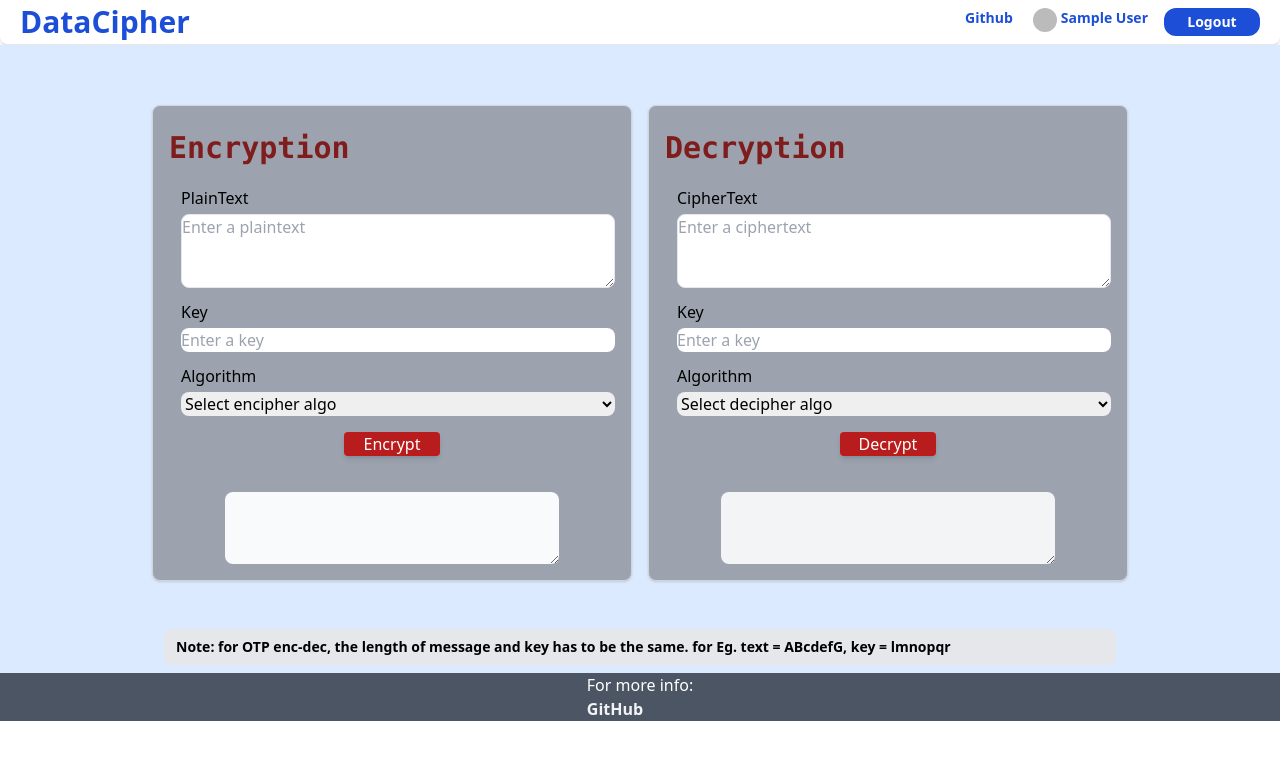
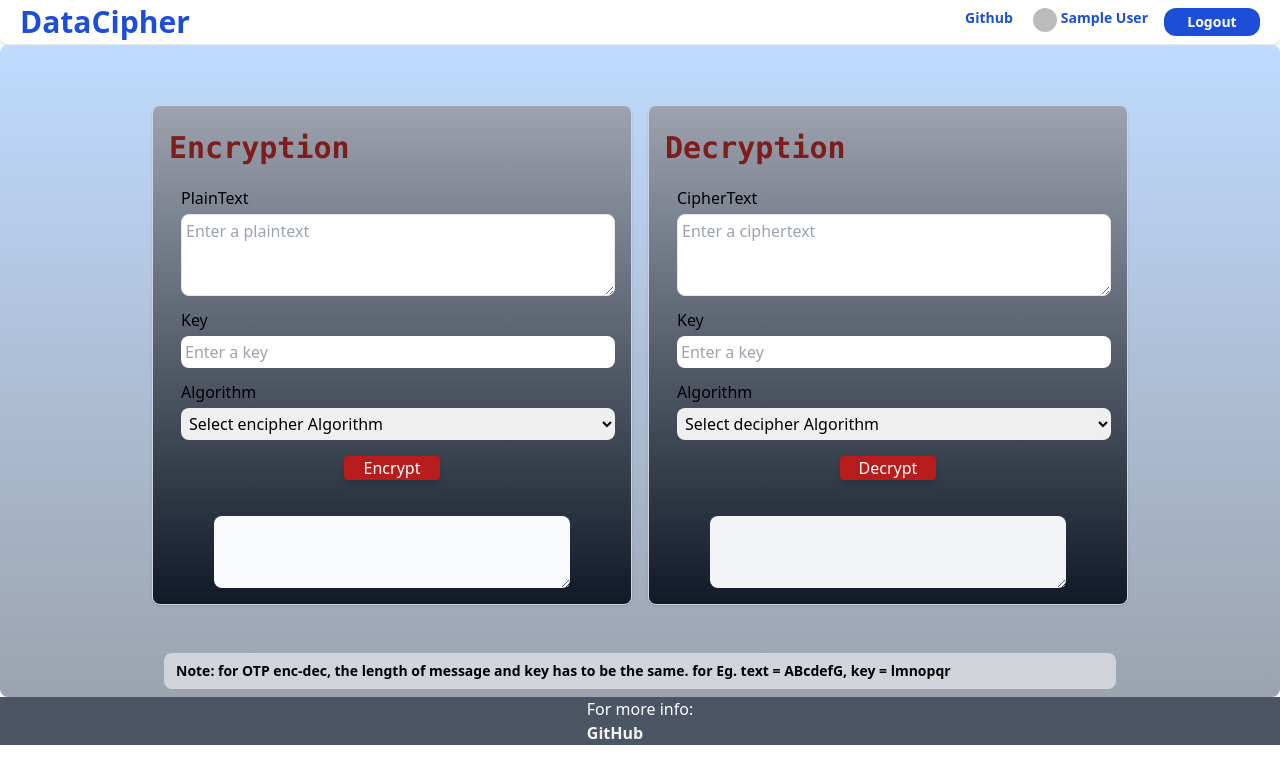
Before and after one commit to SalasDelil/Data-Cipher, a Next.js app in the folder data-cryptography/: page / in a window 1280 px wide. Shown: the top 784 px of the page. Built offline with nearby package versions, Linux system fonts and the light colour scheme; no server answers; sample sign-in values are in the browser's storage.

Commit message:
added features

```diff
--- a/data-cryptography/components/Crypto/index.tsx
+++ b/data-cryptography/components/Crypto/index.tsx
@@ -59,12 +59,11 @@ export default function Crypto() {
   };
 
   return (
-    <div className="flex flex-col mx-auto bg-blue-100">
+    <div className="flex flex-col mx-auto rounded-lg bg-gradient-to-b from-blue-200 to-gray-400">
       <main className="flex flex-col md:px-36">
-        <div className="flex flex-wrap md:flex-nowrap justify-center text-semibold my-10  ">
+        <div className="flex flex-wrap md:flex-nowrap justify-center text-semibold my-10">
           <div
-            className="w-full md:w-1/2 flex flex-col justify-center mx-2 mt-5 p-4
-           bg-gray-400 border rounded-lg border-gray-300 shadow"
+            className="w-full md:w-1/2 flex flex-col justify-center mx-2 mt-5 p-4 bg-gradient-to-b from-gray-400 to-gray-900 border rounded-lg border-gray-300 shadow"
           >
             <div className="my-2 text-3xl  font-mono text-red-900 font-bold">
               Encryption
@@ -75,7 +74,7 @@ export default function Crypto() {
                 type="text"
                 rows={3}
                 placeholder="Enter a plaintext"
-                className="ml-3 w-1/1 border focus:border-blue-500 rounded-lg"
+                className="ml-3 p-1 w-1/1 border focus:border-blue-500 rounded-lg"
                 onChange={(event) => handleInputChange(event)}
                 value={text}
               />
@@ -88,7 +87,7 @@ export default function Crypto() {
                 placeholder="Enter a key"
                 value={key}
                 onChange={(event) => setKey(event.target.value)}
-                className="w-1/1 ml-3 rounded-lg"
+                className="w-1/1 ml-3 p-1 rounded-lg"
               />
             </div>
             <div className="flex flex-col mt-2">
@@ -96,10 +95,10 @@ export default function Crypto() {
               <select
                 id="Algo"
                 name="Algo"
-                className="rounded-lg ml-3 w-1/1"
+                className="rounded-lg ml-3 p-1 w-1/1"
                 onChange={(event) => setAlgorithm(event.target.value)}
               >
-                <option value="">Select encipher algo</option>
+                <option value="">Select encipher Algorithm</option>
                 <option value="AES">AES</option>
                 <option value="TripleDES">TripleDES</option>
                 <option value="OTP">OTP</option>
@@ -112,15 +111,14 @@ export default function Crypto() {
               Encrypt
             </button>
             <textarea
-              className="font-semibold text-xl w-3/4 mx-auto mt-5 bg-gray-50 p-2 rounded-lg"
+              className="text-xl w-4/5 mx-auto mt-5 bg-gray-50 p-2 rounded-lg"
               value={encrypted}
               readOnly="true"
             />
           </div>
 
           <div
-            className="w-full md:w-1/2 flex flex-col justify-center mx-2 mt-5 p-4
-            bg-gray-400 border rounded-lg border-gray-300 shadow"
+            className="w-full md:w-1/2 flex flex-col justify-center mx-2 mt-5 p-4 bg-gradient-to-b from-gray-400 to-gray-900 border rounded-lg border-gray-300 shadow"
           >
             <div className="my-2 text-3xl  font-mono text-red-900 font-bold">
               Decryption
@@ -131,7 +129,7 @@ export default function Crypto() {
                 type="text"
                 rows={3}
                 placeholder="Enter a ciphertext"
-                className="ml-3 w-1/1 border focus:border-blue-500 rounded-lg"
+                className="ml-3 p-1 w-1/1 border focus:border-blue-500 rounded-lg"
                 value={encTextInput}
                 onChange={(event) => setEncTextInput(event.target.value)}
               />
@@ -144,7 +142,7 @@ export default function Crypto() {
                 placeholder="Enter a key"
                 value={decKey}
                 onChange={(event) => setDecKey(event.target.value)}
-                className="w-1/1 ml-3 rounded-lg"
+                className="w-1/1 ml-3 p-1 rounded-lg"
               />
             </div>
             <div className="flex flex-col mt-2">
@@ -154,12 +152,12 @@ export default function Crypto() {
               <select
                 id="Algo"
                 name="Algo"
-                className="ml-3 rounded-lg w-1/1"
+                className="ml-3 p-1 rounded-lg w-1/1"
                 onChange={(event) => setDecryptionAlgorithm(event.target.value)}
               >
-                <option value="">Select decipher algo</option>
+                <option value="">Select decipher Algorithm</option>
                 <option value="AES">AES</option>
-                <option value="TripleDES">3DES</option>
+                <option value="TripleDES">TripleDES</option>
                 <option value="OTP">OTP</option>
               </select>
             </div>
@@ -171,13 +169,13 @@ export default function Crypto() {
             </button>
 
             <textarea
-              className="font-semibold text-xl w-3/4 mx-auto mt-5 p-2 bg-gray-100 rounded-lg"
+              className="text-xl w-4/5 mx-auto mt-5 p-2 bg-gray-100 rounded-lg"
               value={decryptedText}
               readOnly={true}
             />
           </div>
         </div>
-        <div className="rounded-lg py-2 my-2 mx-5 px-3 bg-gray-200">
+        <div className="rounded-lg py-2 my-2 mx-5 px-3 bg-gray-300">
           <p className="font-semibold text-sm">
             Note: for OTP enc-dec, the length of message and key has to be the
             same. for Eg. text = ABcdefG, key = lmnopqr
```
